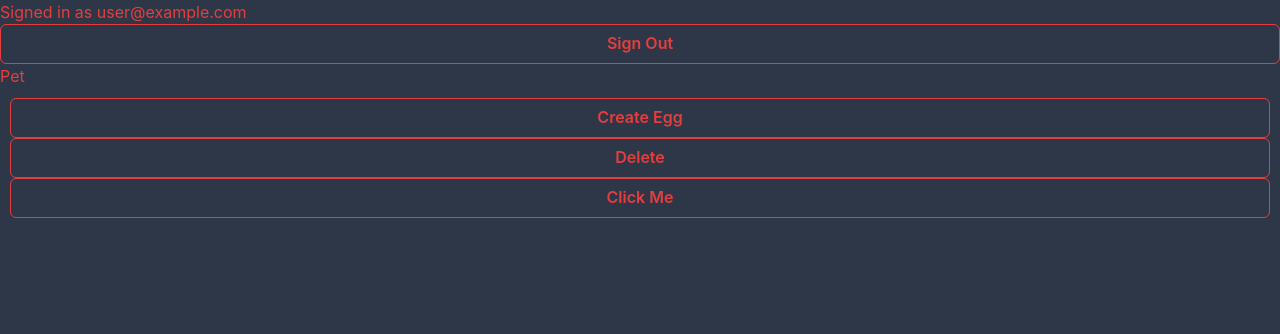
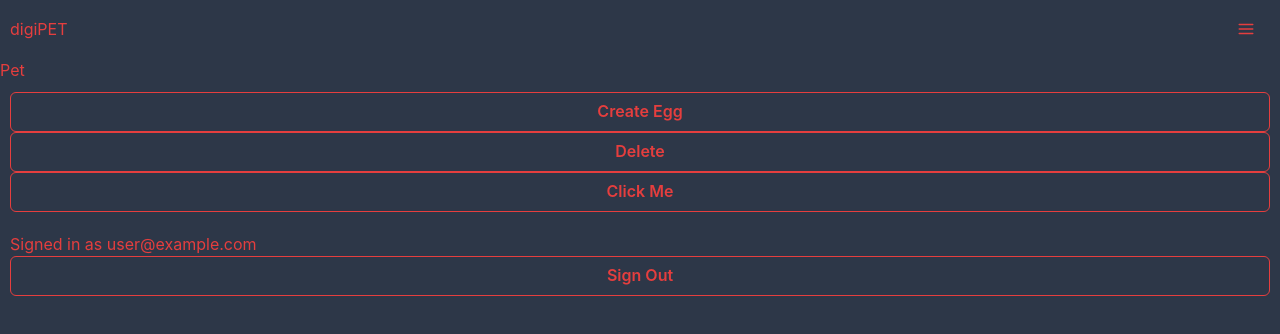
Before and after one commit to notafed2049/digi-pet, a Next.js app: page / in a window 1280 px wide. Shown: the top 334 px of the page. Built offline with nearby package versions, Linux system fonts and the light colour scheme; no server answers; the database is empty; sample sign-in values are in the browser's storage.

Commit message:
minor additions

```diff
--- /dev/null
+++ b/components/Layout.js
@@ -0,0 +1,18 @@
+import React from 'react';
+
+import { Navbar } from './navbar/Navbar';
+
+import {
+  Flex
+} from '@chakra-ui/react';
+
+export const Layout = ({ children }) => {
+  return (
+    <Flex
+      direction='column'
+    >
+      <Navbar />
+      { children }
+    </Flex>
+  );
+};
--- /dev/null
+++ b/components/navbar/MobileNav.js
@@ -0,0 +1,36 @@
+import React from 'react';
+
+import {
+  Flex,
+  Text,
+  Button,
+  IconButton
+} from '@chakra-ui/react';
+
+import { CloseIcon, HamburgerIcon } from '@chakra-ui/icons';
+
+export const MobileNav = () => {
+  return (
+    <Flex
+      direction='column'
+      width='100%'
+    >
+      <Flex
+        direction='row'
+        justifyContent='space-between'
+        alignItems='center'
+        padding='5px 10px'
+      >
+        <Text>
+          digiPET
+        </Text>
+        <IconButton
+          size='lg'
+          // icon={ mobileNavOpen ? <CloseIcon color='red.500' /> : <HamburgerIcon color='red.500' /> }
+          icon={ <HamburgerIcon color='red.500' /> }
+          backgroundColor='transparent'
+        />
+      </Flex>
+    </Flex>
+  );
+};
--- /dev/null
+++ b/components/navbar/Navbar.js
@@ -0,0 +1,21 @@
+import React from 'react';
+import { useSession } from 'next-auth/react';
+
+import { MobileNav } from './MobileNav';
+
+import {
+  Flex
+} from '@chakra-ui/react';
+
+export const Navbar = () => {
+  const { data: session } = useSession();
+
+  if( session ) {
+    return (
+      <Flex
+      >
+        <MobileNav />
+      </Flex>
+    );
+  }
+};
--- a/package.json
+++ b/package.json
@@ -9,9 +9,12 @@
     "lint": "next lint"
   },
   "dependencies": {
+    "@chakra-ui/icons": "^2.0.14",
     "@chakra-ui/react": "^2.4.3",
     "@emotion/react": "^11.10.5",
     "@emotion/styled": "^11.10.5",
+    "@fontsource/patua-one": "^4.5.9",
+    "@fontsource/press-start-2p": "^4.5.11",
     "@next-auth/mongodb-adapter": "^1.1.1",
     "axios": "^1.2.1",
     "eslint": "8.29.0",
--- a/pages/_app.js
+++ b/pages/_app.js
@@ -1,10 +1,12 @@
 import { ChakraProvider, extendTheme } from '@chakra-ui/react';
 import { SessionProvider } from "next-auth/react"
+
+import { Layout } from '../components/Layout';
 
 const theme = extendTheme({
   // fonts: {
   //   heading: `'Alfa Slab One', alfa-slab-one`,
-  //   body: `'Alfa Slab One', alfa-slab-one`,
+  //   body: `'Alfa Slab One', alfa-slab-one`,  "Press Start 2P", cursive, "Patua One", cursive;
   // },
   styles: {
     global: {
@@ -21,7 +23,9 @@ function MyApp({ Component,
   return (
     <SessionProvider session={ session } >
       <ChakraProvider theme={ theme }>
-        <Component { ...pageProps } />
+        <Layout>
+          <Component { ...pageProps } />
+        </Layout>
       </ChakraProvider>
     </SessionProvider>
   );
--- a/pages/api/digipet/adultEvo.js
+++ b/pages/api/digipet/adultEvo.js
@@ -12,6 +12,7 @@ export default async function handler( req, res ) {
       const randomNum = Math.floor( Math.random() * digipet.digimonData.nextStage.length );
       const evo = adult.find(( digimon ) => digimon.species === digipet.digimonData.nextStage[ randomNum ] );
       digipet.digimonData = evo;
+      digipet.evoLine.push( evo.species );
 
       digipet.save();
 
--- a/pages/api/digipet/babyEvo.js
+++ b/pages/api/digipet/babyEvo.js
@@ -11,6 +11,7 @@ export default async function handler( req, res ) {
       const digipet = await DigiPet.findById( req.body.digimonId );
       const evo = baby.find(( digimon ) => digimon.species === digipet.digimonData.nextStage );
       digipet.digimonData = evo;
+      digipet.evoLine.push( evo.species );
 
       digipet.save();
 
--- a/pages/api/digipet/childEvo.js
+++ b/pages/api/digipet/childEvo.js
@@ -11,6 +11,7 @@ export default async function handler( req, res ) {
       const digipet = await DigiPet.findById( req.body.digimonId );
       const evo = child.find(( digimon ) => digimon.species === digipet.digimonData.nextStage );
       digipet.digimonData = evo;
+      digipet.evoLine.push( evo.species );
 
       digipet.save();
 
--- a/pages/api/digipet/perfectEvo.js
+++ b/pages/api/digipet/perfectEvo.js
@@ -12,6 +12,7 @@ export default async function handler( req, res ) {
       const randomNum = Math.floor( Math.random() * digipet.digimonData.nextStage.length );
       const evo = perfect.find(( digimon ) => digimon.species === digipet.digimonData.nextStage[ randomNum ] );
       digipet.digimonData = evo;
+      digipet.evoLine.push( evo.species );
 
       digipet.save();
 
--- a/pages/api/digipet/ultimateEvo.js
+++ b/pages/api/digipet/ultimateEvo.js
@@ -12,6 +12,7 @@ export default async function handler( req, res ) {
       const randomNum = Math.floor( Math.random() * digipet.digimonData.nextStage.length );
       const evo = ultimate.find(( digimon ) => digimon.species === digipet.digimonData.nextStage[ randomNum ] );
       digipet.digimonData = evo;
+      digipet.evoLine.push( evo.species );
 
       digipet.save();
 
--- a/pages/index.js
+++ b/pages/index.js
@@ -76,16 +76,6 @@ export default function Home({ myPet }) {
       <Flex
         direction='column'
       >
-        <Text>
-          Signed in as { session.user.email }
-        </Text>
-        <Button
-          onClick={ () => signOut({ callbackUrl: '/login' }) }
-          variant='outline'
-          colorScheme='red.500'
-        >
-          Sign Out
-        </Button>
         <Text>Pet</Text>
         {
           myPet ? <MainScreen pet={ myPet } />
@@ -119,7 +109,18 @@ export default function Home({ myPet }) {
           >
             Click Me
           </Button>
-
+          <Text
+            marginTop='20px'
+          >
+            Signed in as { session.user.email }
+          </Text>
+          <Button
+            onClick={ () => signOut({ callbackUrl: '/login' }) }
+            variant='outline'
+            colorScheme='red.500'
+          >
+            Sign Out
+          </Button>
         </Flex>
 
       </Flex>
```
Also changed, not shown: 1 other file (tests, documents, lock files or other folders).
